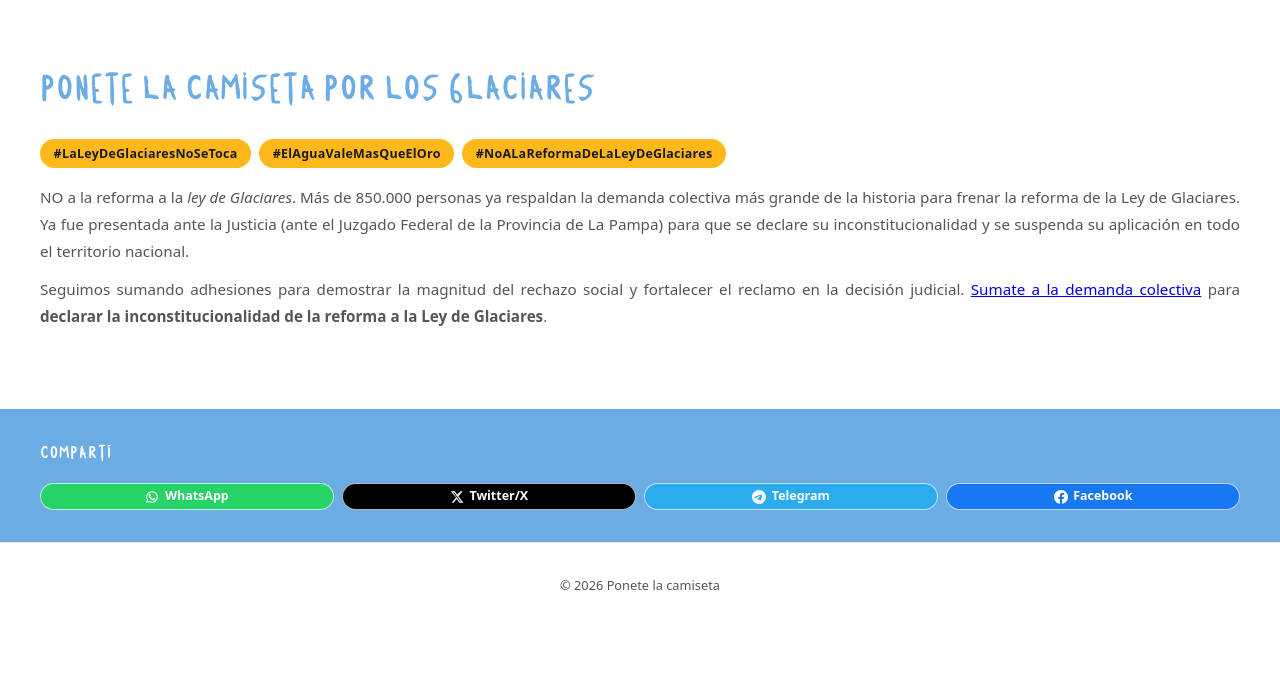
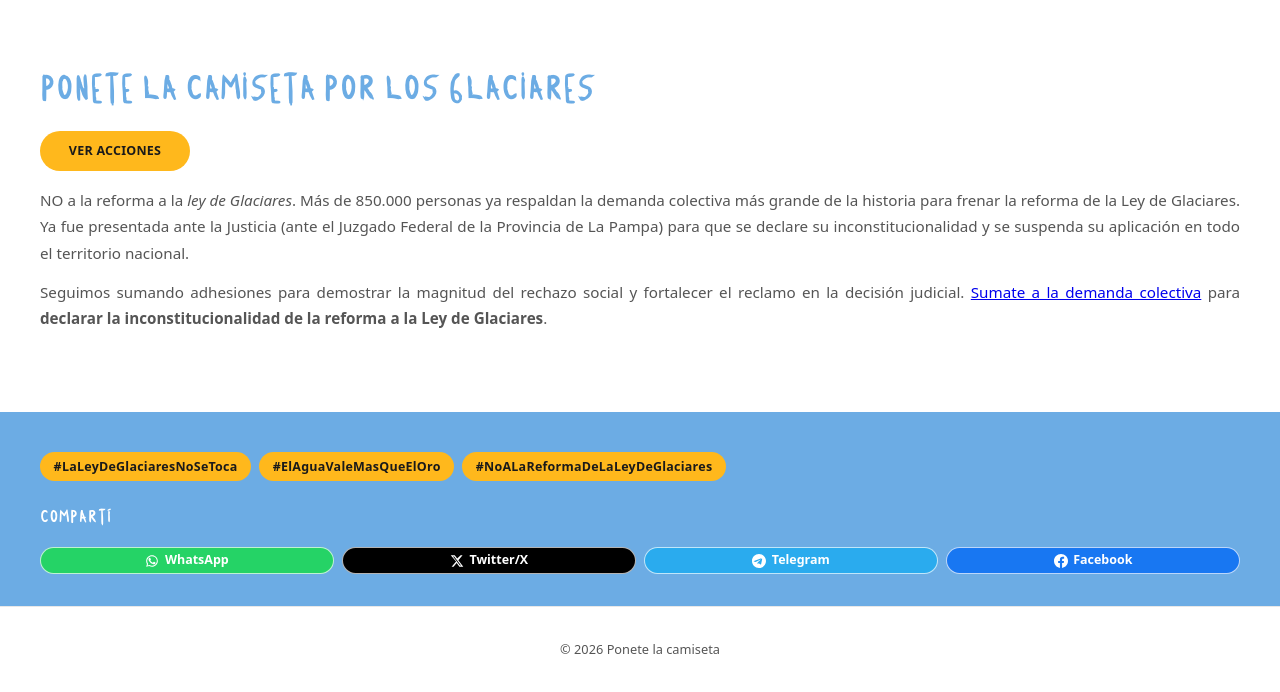
Before and after one commit to LaCamisetaOrg/LaCamisetaOrg.github.io, a Jekyll site: the page built from _causes/glaciares.md, in a window 1280 px wide. Shown: the part 513-1205 px from the top of the page. Built offline with Jekyll 4.4.1, drawn with Linux system fonts in a browser that asks for light colours; before the commit the page ends 1141 px from its top, so only the background shows below that.

Commit message:
Add button to causes, move hashtags (#1)
* Update main.css

* Update cause.html

* Update main.css

* Update cause.html

```diff
--- a/_layouts/cause.html
+++ b/_layouts/cause.html
@@ -45,17 +45,13 @@
       <article class="cause-article">
         <div class="cause-article__body">
           <h1 class="cause-article__title">Ponete la camiseta por {{ page.title }}</h1>
-          <ul class="hashtag-list" role="list">
-            {% for tag in page.hashtags %}
-            <li class="hashtag-chip">#{{ tag }}</li>
-            {% endfor %}
-          </ul>
+          <a href="#actions" id="btn-actions">VER ACCIONES</a>
           <div class="cause-article__content">{{ content }}</div>
         </div>
       </article>
     </div>
     <div class="cause-wrapper cause-wrapper--bg-blue cause-wrapper--actions">
-      <div class="cause-actions">
+      <div class="cause-actions" id="actions">
         {% if page.actions.size > 0 %}
         {% if page['past-actions'].size > 0 %}
         <div class="actions-tabs" role="tablist">
@@ -96,6 +92,11 @@
         </div>
         {% endif %}
         {% endif %}
+        <ul class="hashtag-list" role="list">
+          {% for tag in page.hashtags %}
+            <li class="hashtag-chip">#{{ tag }}</li>
+          {% endfor %}
+        </ul>
         {% capture share_url %}{{ site.url }}{{ site.baseurl }}{{ page.url }}{% endcapture %}
         {% capture share_text %}Ponete la camiseta por {{ page.title }}{% endcapture %}
         {% capture share_tags %}{{ page.hashtags | join: ',' }}{% endcapture %}
--- a/assets/css/main.css
+++ b/assets/css/main.css
@@ -567,6 +567,7 @@ ul[role="list"] {
   flex-wrap: wrap;
   gap: var(--space-xs);
   margin-top: var(--space-xs);
+  margin-bottom: var(--space-xs);
 }
 
 .hashtag-chip {
@@ -1084,3 +1085,16 @@ ul[role="list"] {
     opacity: 0.75;
   }
 }
+
+#btn-actions {
+  width: 150px;
+  padding: 10px 20px;
+  text-align: center;
+  background-color: var(--color-complementary);
+  color: var(--color-text-complementary);
+  text-decoration: none;
+  border-radius: 999px;
+  font-size: 0.78rem;
+  font-weight: 700;
+  letter-spacing: 0.02em;
+}
```
